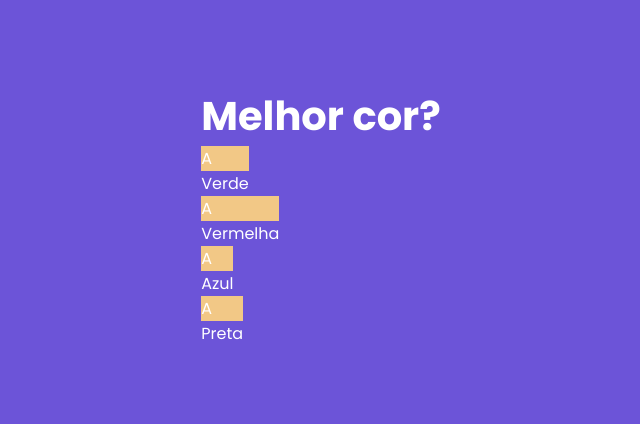
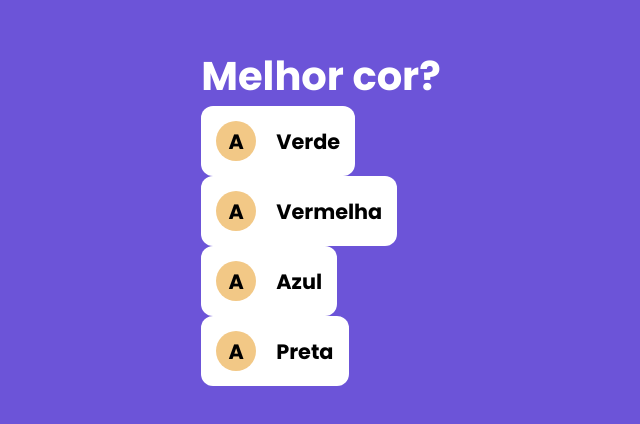
Before and after one commit to DevDaniloFerrari/Quizer, a Next.js app: page / in a window 1280 px wide. Shown: the part 192-616 px from the top of the page, without its empty margins (319-959 px from the left). Built offline with nearby package versions, Linux system fonts and the light colour scheme.

Commit message:
melhorando estilo da resposta

```diff
--- a/styles/Resposta.module.css
+++ b/styles/Resposta.module.css
@@ -1,3 +1,33 @@
 .resposta {
   display: flex;
 }
+
+.frente,
+.verso {
+  display: flex;
+}
+
+.frente {
+  align-items: center;
+  border-radius: 12px;
+  padding: 15px;
+  color: #000;
+  background-color: #fff;
+}
+
+.letra {
+  display: flex;
+  justify-content: center;
+  align-items: center;
+  height: 40px;
+  width: 40px;
+  border-radius: 20px;
+  font-size: 1.3rem;
+  font-weight: 700;
+  margin-right: 20px;
+}
+
+.valor {
+  font-size: 1.3rem;
+  font-weight: 700;
+}
```
